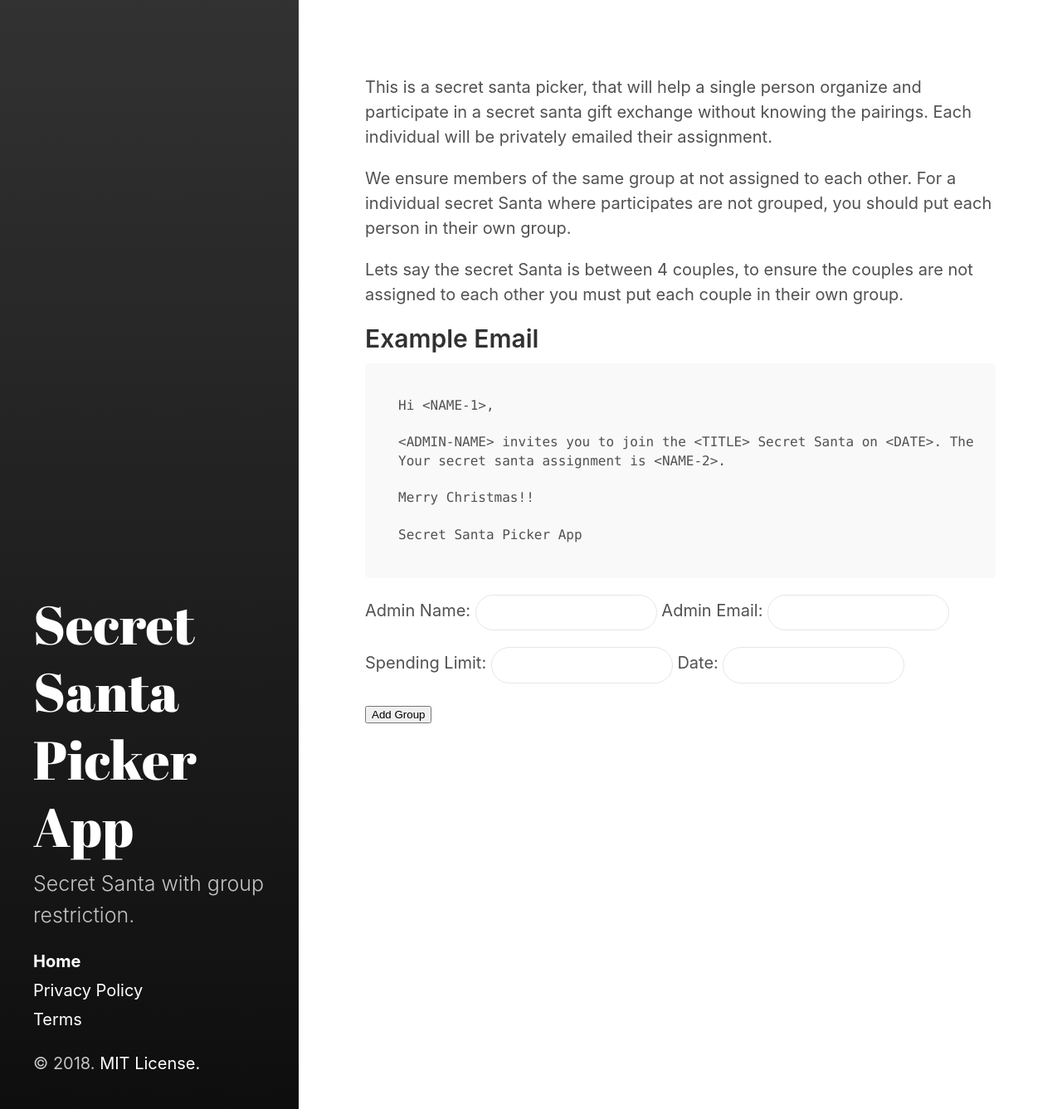
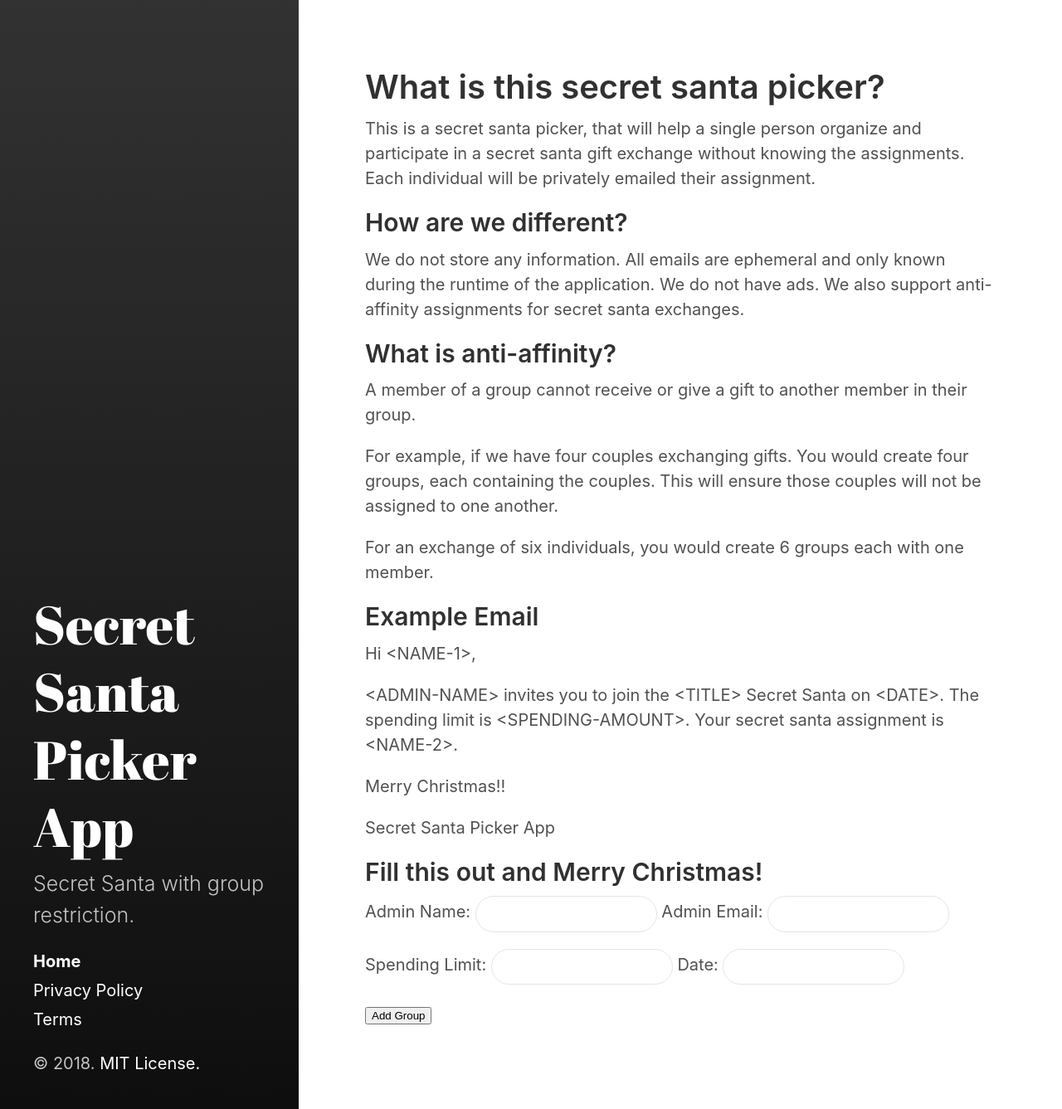
Before and after one commit to stephenrlouie/SecretSanta, a Jekyll site: the page built from index.md, in a window 1280 px wide. Shown: the whole page at 83% size. Built offline with Jekyll 4.4.1, drawn with Linux system fonts in a browser that asks for light colours.

Commit message:
wording fix

````diff
--- a/assets/js/secretSanta.js
+++ b/assets/js/secretSanta.js
@@ -25,24 +25,23 @@ function makeGroup() {
     var div = document.createElement('div');
     div.id = 'group-' + index;
 
-    var newGroup = document.createElement('h2');
+    var newGroup = document.createElement('h4');
     newGroup.innerHTML = 'Group: ' + index;
     newGroup.className = groupClass;
     div.appendChild(newGroup);
 
-    var memButton = document.createElement('input');
-    memButton.id = 'mem-group' + index;
-    memButton.type = 'button';
-    memButton.value = 'Add Member';
-    memButton.className = 'memButton';
-    memButton.onclick = function() { addMember(div.id); };
-    div.appendChild(memButton);
+    var addMemButton = document.createElement('input');
+    addMemButton.id = 'add-mem-group' + index;
+    addMemButton.type = 'button';
+    addMemButton.value = 'Add Member';
+    addMemButton.className = 'addMemButton';
+    addMemButton.onclick = function() { addMember(div.id); };
+    div.appendChild(addMemButton);
 
     return div;
 }
 
 function addMember(thisId){
-    console.log('Adding Member: ' + thisId);
     makeMember(thisId);
 }
 
--- a/index.md
+++ b/index.md
@@ -1,22 +1,28 @@
 ---
 layout: form
-title:
+title: What is this secret santa picker?
 ---
+This is a secret santa picker, that will help a single person organize and participate in a secret santa gift exchange without knowing the assignments. Each individual will be privately emailed their assignment.
 
-This is a secret santa picker, that will help a single person organize and participate in a secret santa gift exchange without knowing the pairings. Each individual will be privately emailed their assignment.
+## How are we different?
+We do not store any information. All emails are ephemeral and only known during the runtime of the application. We do not have ads. We also support anti-affinity assignments for secret santa exchanges.
 
-We ensure members of the same group at not assigned to each other. For a individual secret Santa where participates are not grouped, you should put each person in their own group.
+## What is anti-affinity?
+A member of a group cannot receive or give a gift to another member in their group.
 
-Lets say the secret Santa is between 4 couples, to ensure the couples are not assigned to each other you must put each couple in their own group.
+For example, if we have four couples exchanging gifts. You would create four groups, each containing the couples. This will ensure those couples will not be assigned to one another.
+
+For an exchange of six individuals, you would create 6 groups each with one member.
 
 ## Example Email
-```
-Hi <NAME-1>,
 
-<ADMIN-NAME> invites you to join the <TITLE> Secret Santa on <DATE>. The spending limit is <SPENDING-AMOUNT>.
-Your secret santa assignment is <NAME-2>.
+Hi \<NAME-1>,
+
+\<ADMIN-NAME> invites you to join the \<TITLE> Secret Santa on \<DATE>. The spending limit is \<SPENDING-AMOUNT>.
+Your secret santa assignment is \<NAME-2>.
 
 Merry Christmas!!
 
 Secret Santa Picker App
-```
+
+## Fill this out and Merry Christmas!
````
